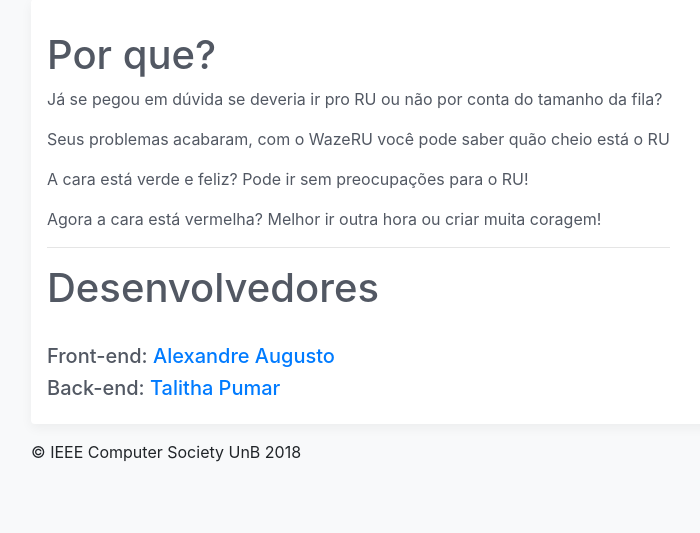
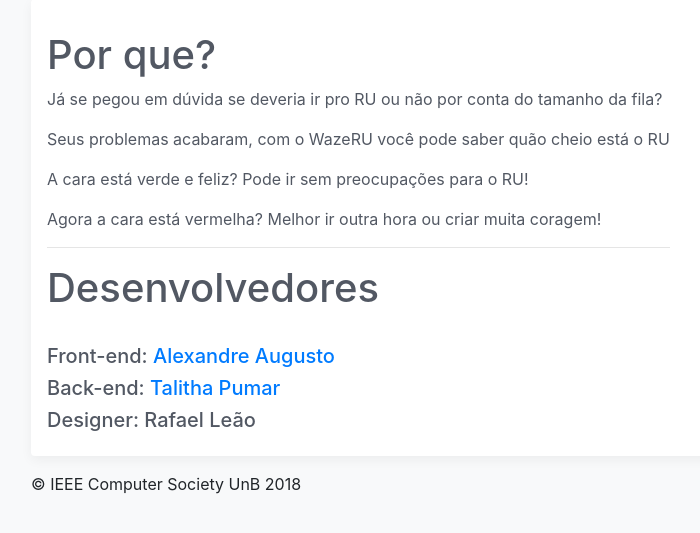
Before and after one commit to ComputerSocietyUNB/wazeru, a Django app: page /about/ in a window 1280 px wide. Shown: the part 73-606 px from the top of the page, without its empty margins (54-754 px from the left). Run offline with Django 3.2, Linux system fonts and the light colour scheme; some libraries are stand-ins or nearby versions.

Commit message:
Update about.html

```diff
--- a/templates/polls/about.html
+++ b/templates/polls/about.html
@@ -13,6 +13,7 @@
     <br>
     <h5>Front-end: <a href="https://github.com/alexandrebarbaruiva">Alexandre Augusto</a></h5>
     <h5>Back-end: <a href="https://github.com/tapumar">Talitha Pumar</a></h5>
+    <h5>Designer: Rafael Leão</a></h5>
   </div>
 </div>
 {% endblock %}
```
